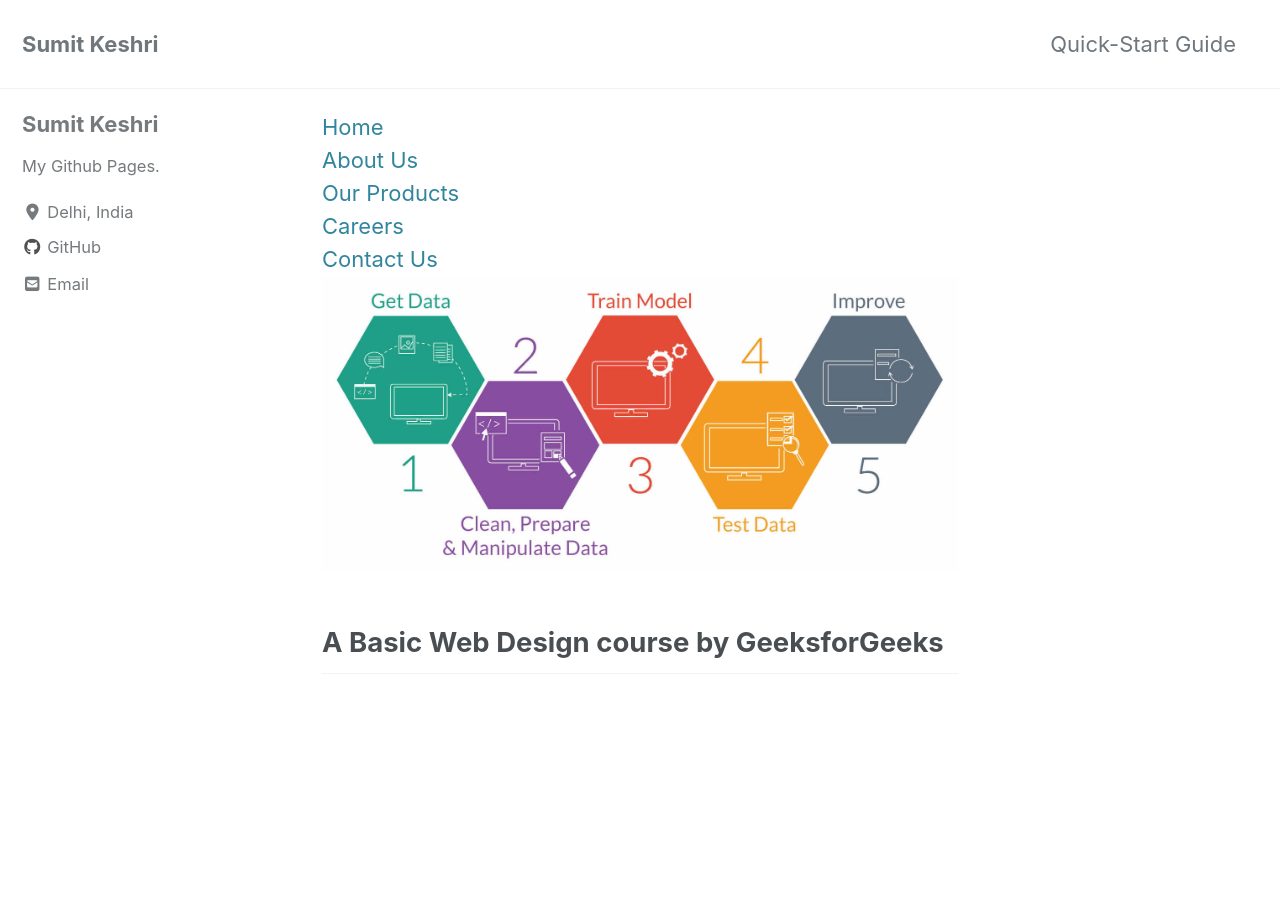
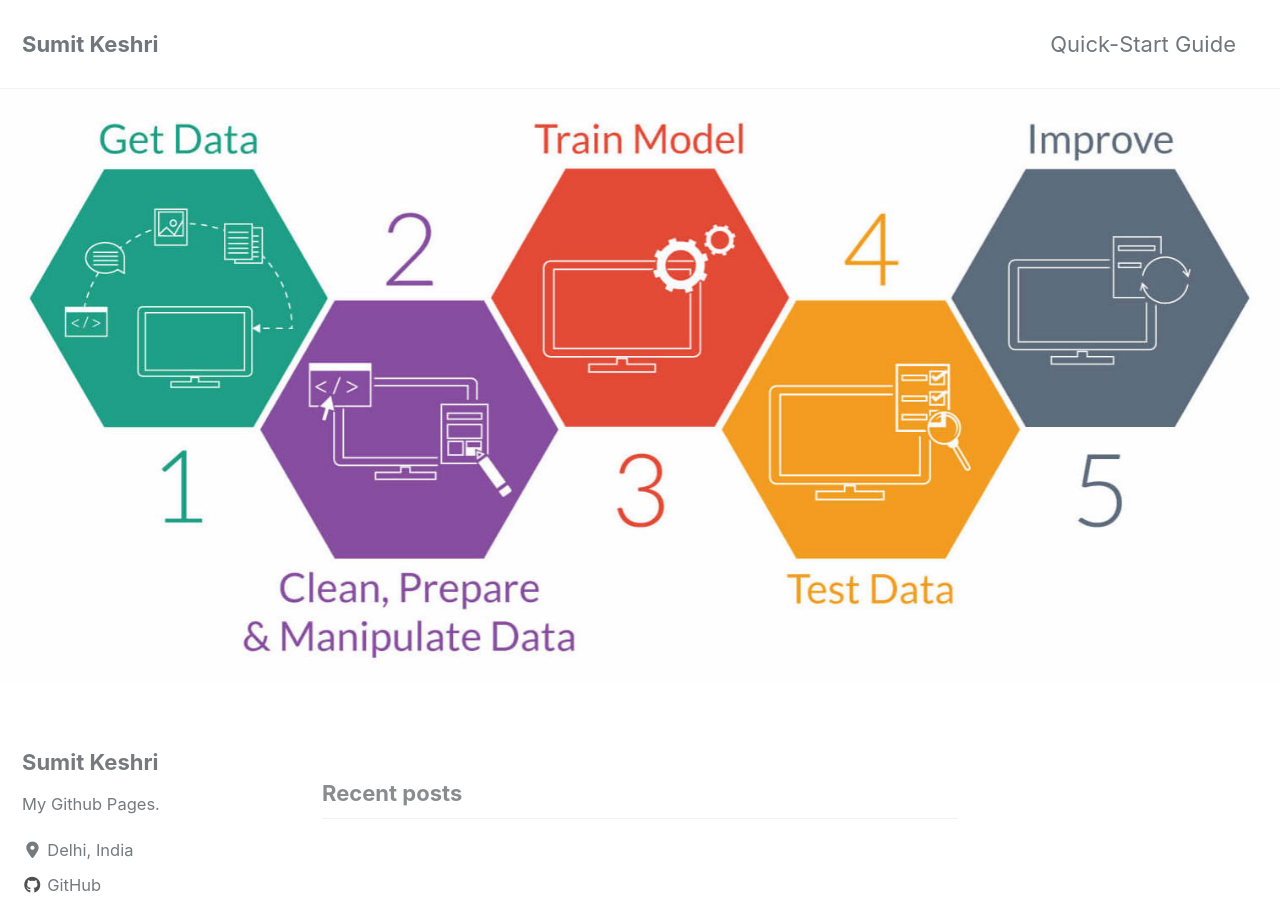
Before and after one commit to skeshri/skeshri.github.io, a Jekyll site: the page built from index.html, in a window 1280 px wide and 900 px high. Built offline with Jekyll 4.4.1, drawn with Linux system fonts in a browser that asks for light colours; cached includes are drawn as plain includes; nearby versions of some CDN libraries; the list of posts is cut into pages by our own code.

Commit message:
Updated index.html

```diff
--- a/index.html
+++ b/index.html
@@ -2,32 +2,5 @@
 layout: home
 author_profile: true
 header:
-  image: "/images/ml-workflow.jpg">
+  image: "/images/ml-workflow.jpg"
 ---
-<!-- Header Menu of the Page -->
-<header>
-
-    <!-- Top header menu containing
-         logo and Navigation bar -->
-    <div id="top-header">
-        <!-- Navigation Menu -->
-        <nav>
-            <ul>
-                <li class="active"><a href="#">Home</a></li>
-                <li><a href="#">About Us</a></li>
-                <li><a href="#">Our Products</a></li>
-                <li><a href="#">Careers</a></li>
-                <li><a href="#">Contact Us</a></li>
-            </ul>
-        </nav>
-    </div>
-
-    <!-- Image menu in Header to contain an Image and
-         a sample text over that image -->
-    <div id="header-image-menu">
-		<img src="/images/ml-workflow.jpg" alt="The machine learning workflow, via UpX Academy." />
-        <h2 id = "image-text">
-            A Basic Web Design course by GeeksforGeeks
-        </h2>
-    </div>
-</header>
```
